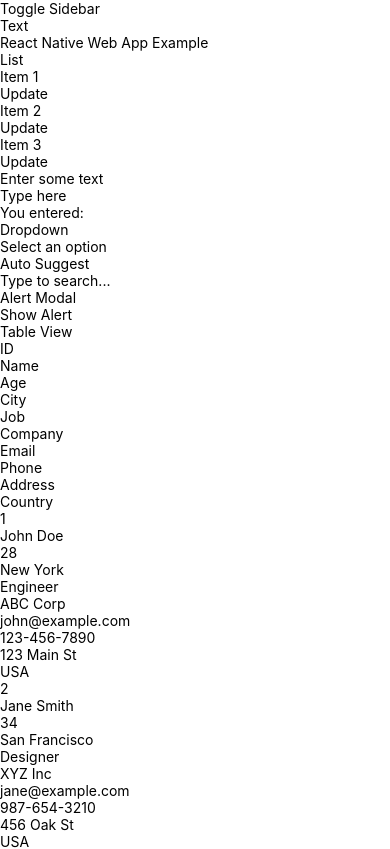
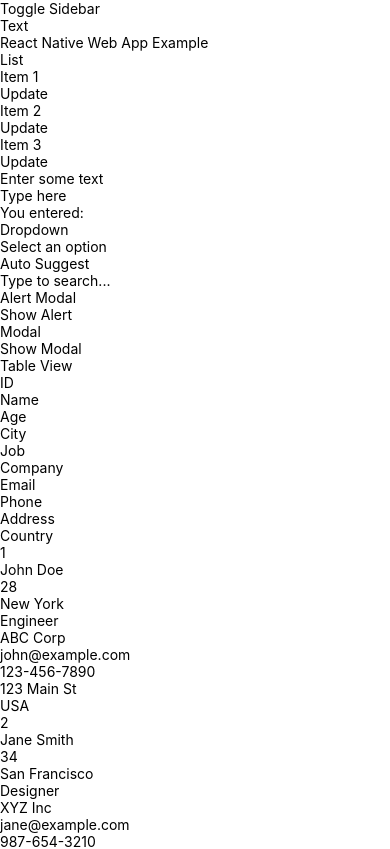
Before and after one commit to sunilyadavfabhotel/RNWebExampleApp, a React Native app: screen / in a window 390 px wide. Shown: the top 849 px of the page. Built offline with nearby package versions, Linux system fonts and the light colour scheme.

Commit message:
add: modal component

```diff
--- a/App.tsx
+++ b/App.tsx
@@ -13,6 +13,7 @@ import {
   DropdownComponent,
   InputComponent,
   ListComponent,
+  ModalComponent,
   Sidebar,
   TableView,
 } from './src/components';
@@ -57,6 +58,10 @@ const App = () => {
           <AlertModal />
         </Container>
 
+        <Container title="Modal">
+          <ModalComponent />
+        </Container>
+
         <Container title="Table View">
           <TableView />
         </Container>
--- /dev/null
+++ b/src/components/Modal.tsx
@@ -0,0 +1,54 @@
+import React, {useState} from 'react';
+import {
+  View,
+  Text,
+  Modal,
+  TouchableOpacity,
+  TouchableWithoutFeedback,
+} from 'react-native';
+
+const ModalComponent = () => {
+  const [modalVisible, setModalVisible] = useState(false);
+
+  const toggleModal = () => {
+    setModalVisible(!modalVisible);
+  };
+
+  const closeModal = () => {
+    setModalVisible(false);
+  };
+
+  return (
+    <View className="flex-1 items-center justify-center">
+      <TouchableOpacity
+        className="p-4 bg-blue-500 rounded-md"
+        onPress={toggleModal}>
+        <Text className="text-white">Show Modal</Text>
+      </TouchableOpacity>
+      <Modal
+        animationType="slide"
+        transparent={true}
+        visible={modalVisible}
+        onRequestClose={closeModal}>
+        <TouchableWithoutFeedback onPress={closeModal}>
+          <View className="flex-1 justify-center items-center bg-black bg-opacity-50">
+            <TouchableWithoutFeedback onPress={() => {}}>
+              <View className="bg-white p-5 rounded-md w-3/4">
+                <Text className="text-lg mb-4">This is a modal!</Text>
+                <TouchableOpacity
+                  className="p-4 bg-red-500 rounded-md"
+                  onPress={closeModal}>
+                  <Text className="text-white text-lg text-center">
+                    Close Modal
+                  </Text>
+                </TouchableOpacity>
+              </View>
+            </TouchableWithoutFeedback>
+          </View>
+        </TouchableWithoutFeedback>
+      </Modal>
+    </View>
+  );
+};
+
+export {ModalComponent};
--- a/src/components/index.ts
+++ b/src/components/index.ts
@@ -6,6 +6,7 @@ import {DropdownComponent} from './DropdownComponent';
 import {AutoSuggestComponent} from './AutoSuggestComponent';
 import {Sidebar} from './Sidebar.web';
 import {TableView} from './TableView';
+import {ModalComponent} from './Modal';
 
 export {
   Container,
@@ -16,4 +17,5 @@ export {
   AutoSuggestComponent,
   Sidebar,
   TableView,
+  ModalComponent,
 };
```
